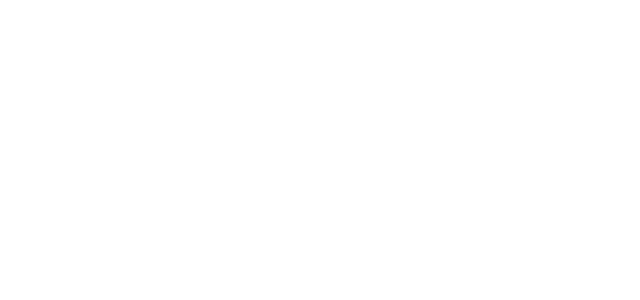
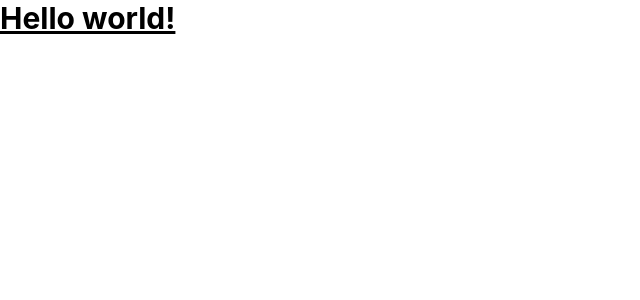
Before and after one commit to Mohamed-khaled0/food-app-react-tailwind, a React (Create React App) app: page / in a window 1280 px wide. Shown: the top 300 px of the page, without its empty margins (0-640 px from the left). Built offline with nearby package versions, Linux system fonts and the light colour scheme.

Commit message:
Install tailwind css

```diff
--- a/src/App.js
+++ b/src/App.js
@@ -1,9 +1,9 @@
 
 function App() {
   return (
-    <div className="App">
-
-    </div>
+     <h1 className="text-3xl font-bold underline">
+      Hello world!
+    </h1>
   );
 }
 
--- a/src/index.css
+++ b/src/index.css
@@ -1,3 +1,7 @@
+@tailwind base;
+@tailwind components;
+@tailwind utilities;
+
 
 body {
   margin: 0;
```
